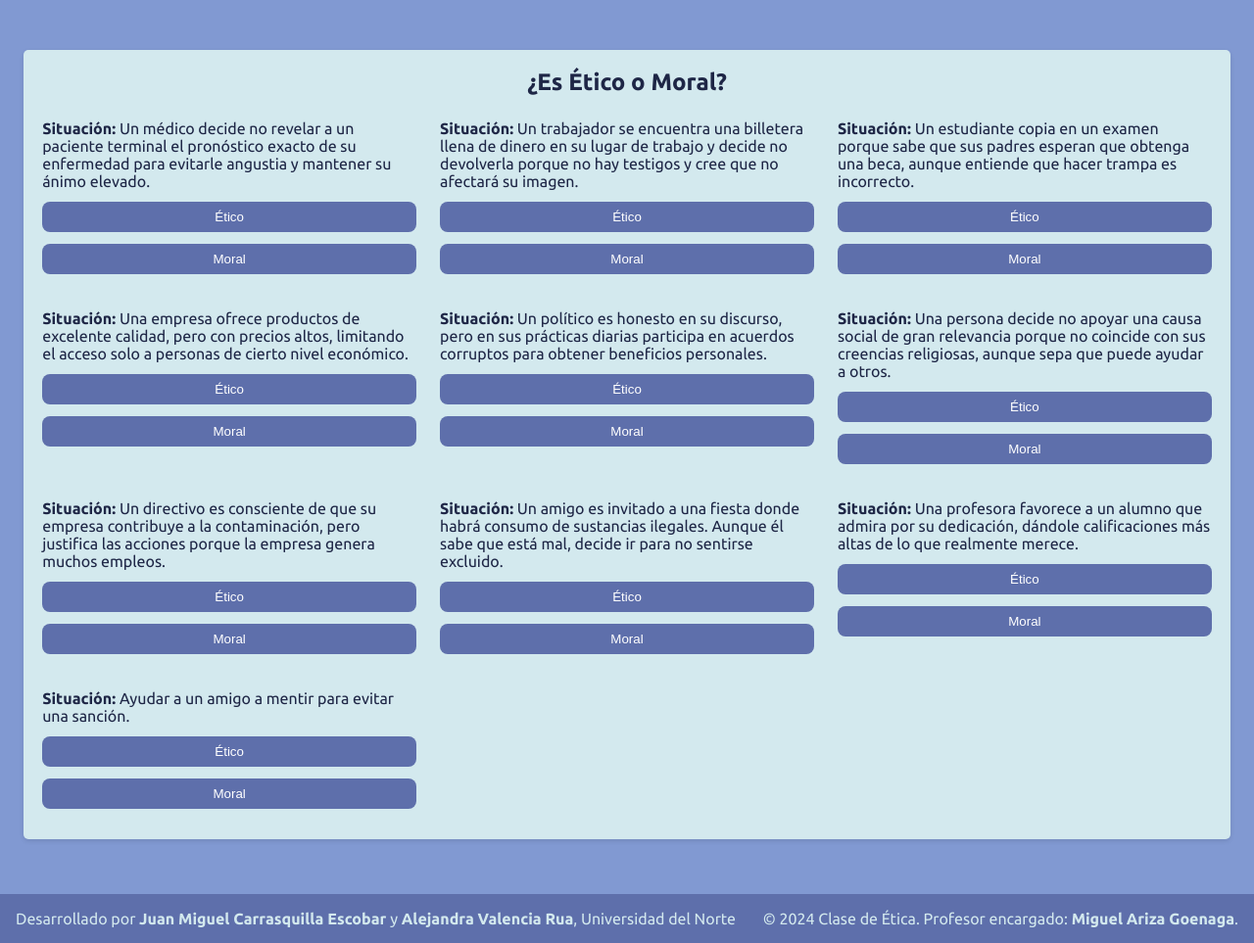
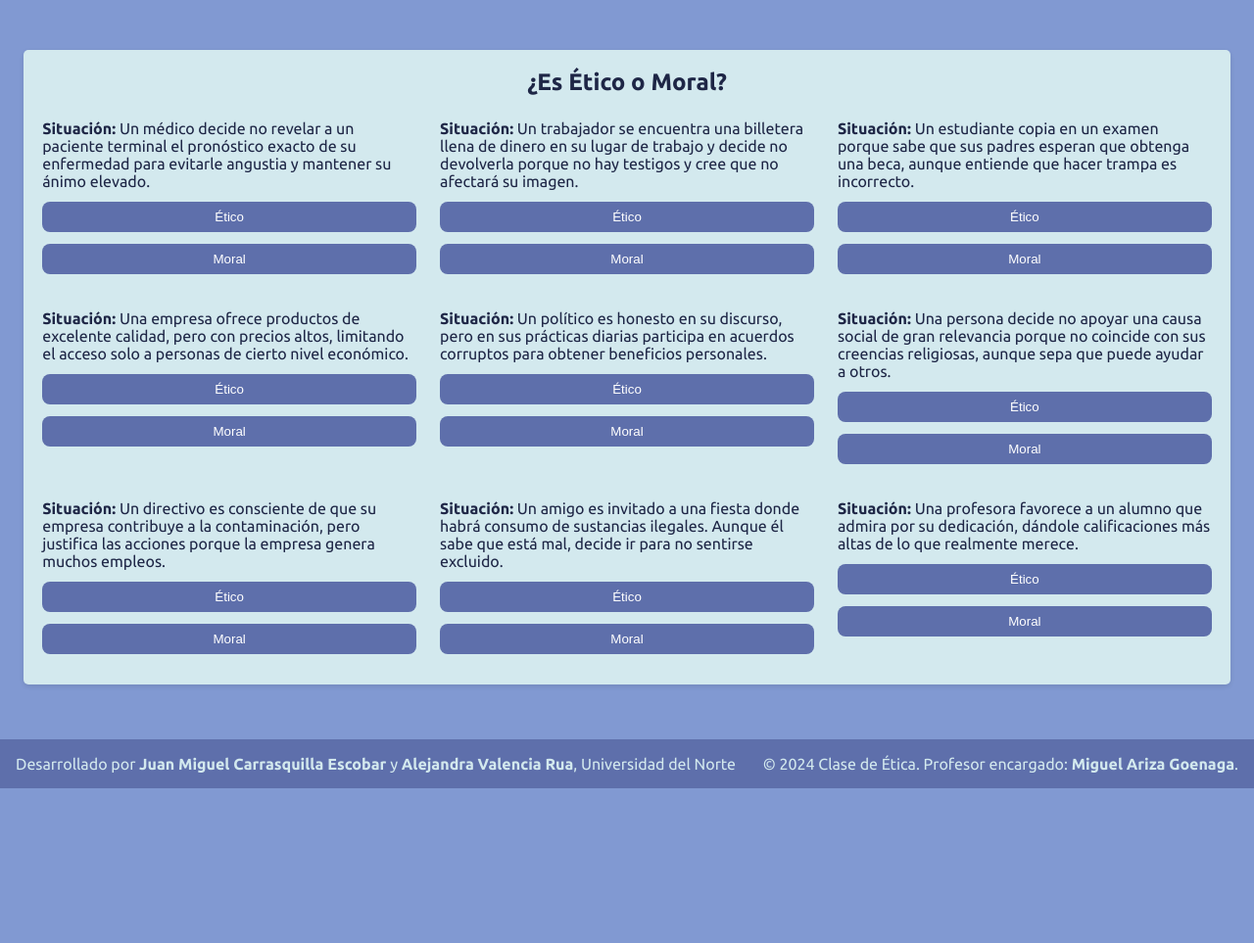
Before and after one commit to alejavalerua/ClaseEtica_JMCE_AVR, a plain HTML site: page pages/etico-moral.html in a window 1280 px wide. Shown: the part 74-1037 px from the top of the page at 98% size. After the commit the page ends 879 px from the top, so only its background shows below. Drawn offline with Linux system fonts and the light colour scheme; no server answers.

Commit message:
removed last etico-moral-juego div

```diff
--- a/pages/etico-moral.html
+++ b/pages/etico-moral.html
@@ -103,14 +103,6 @@
             </div>
             <p id="resultado-etico-moral10"></p>
         </div>
-        <div id="etico-moral-juego" class="etico-moral-juego">
-            <p><strong>Situación:</strong> Ayudar a un amigo a mentir para evitar una sanción.</p>
-            <div>
-                <button onclick="verificarEtico('etico')">Ético</button>
-                <button onclick="verificarEtico('moral')">Moral</button>
-            </div>
-            <p id="resultado-etico-moral"></p>
-        </div>
     </section>
 
     <!-- Footer -->
```
